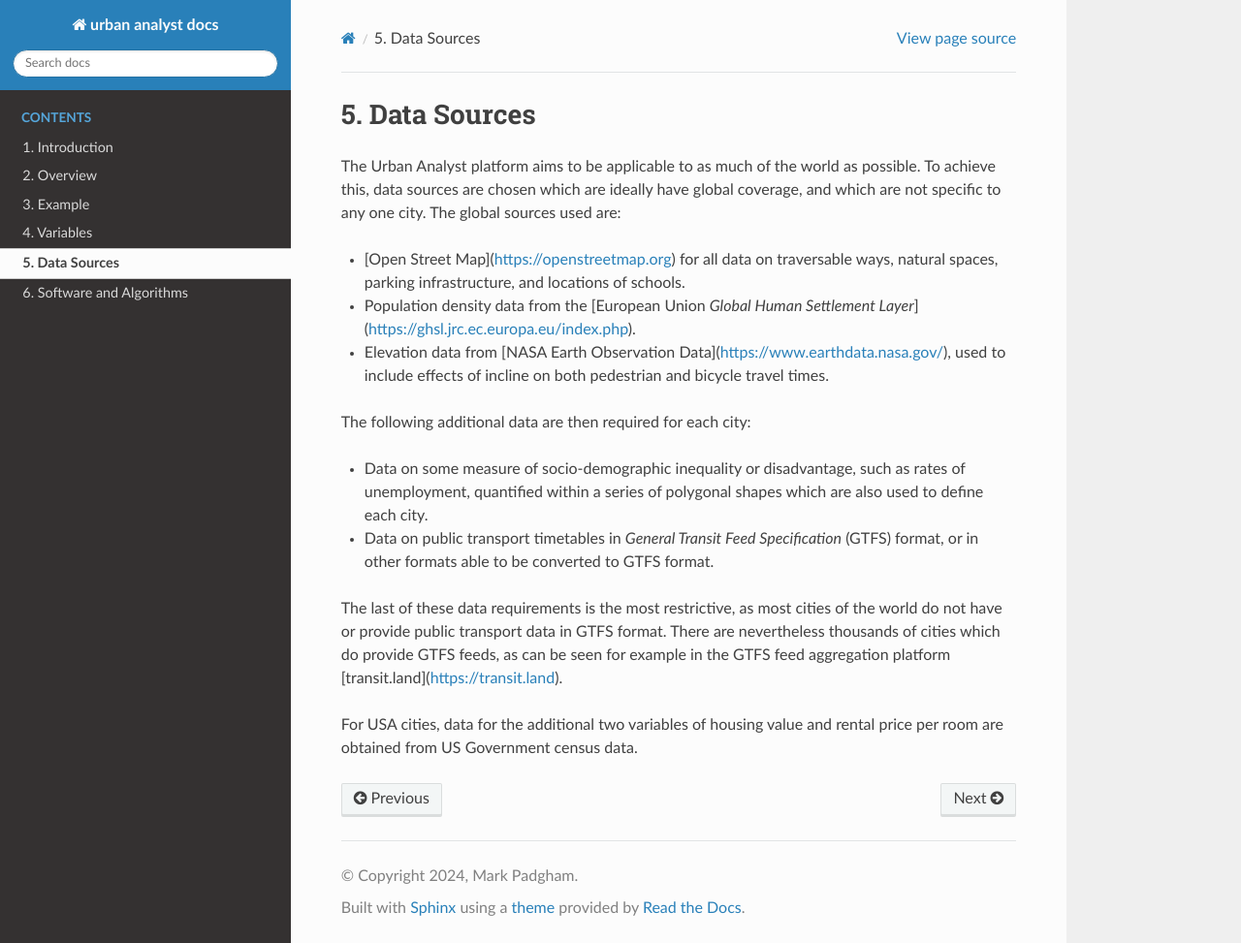
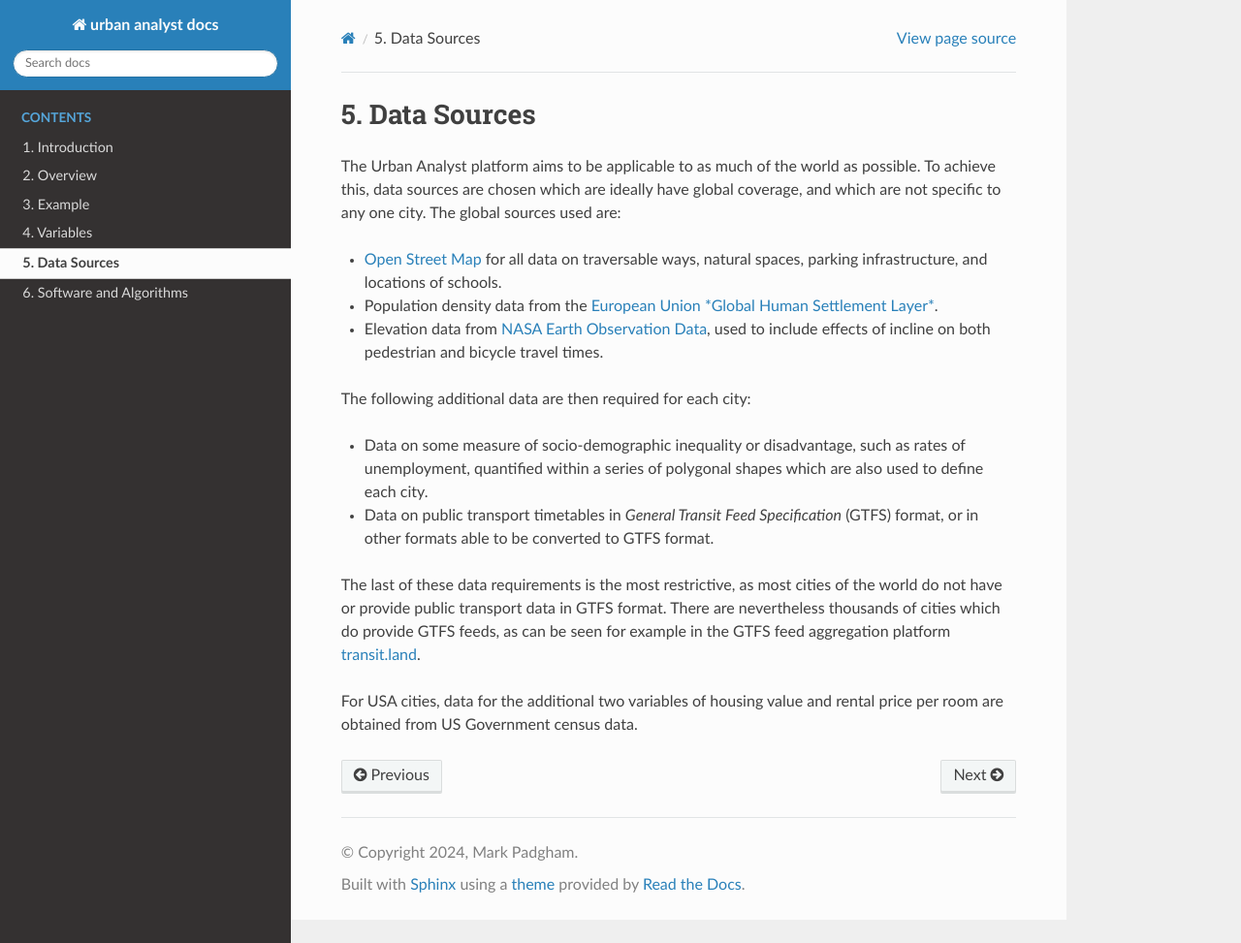
Before and after one commit to UrbanAnalyst/docs, a Sphinx documentation site: the page built from docs/data.rst, in a window 1280 px wide and 973 px high. Shown: the whole window at 97% size. Built offline with Sphinx 7.4.7 and the Read the Docs theme 2.0.0, drawn with Linux system fonts in a browser that asks for light colours.

Commit message:
rst all hrefs in data.rst for #5

```diff
--- a/docs/data.rst
+++ b/docs/data.rst
@@ -5,12 +5,12 @@ The Urban Analyst platform aims to be applicable to as much of the world as
 possible. To achieve this, data sources are chosen which are ideally have
 global coverage, and which are not specific to any one city. The global sources used are:
 
-- [Open Street Map](https://openstreetmap.org) for all data on traversable
+- `Open Street Map <https://openstreetmap.org>`_ for all data on traversable
   ways, natural spaces, parking infrastructure, and locations of schools.
-- Population density data from the [European Union *Global Human Settlement
-  Layer*](https://ghsl.jrc.ec.europa.eu/index.php).
-- Elevation data from [NASA Earth Observation
-  Data](https://www.earthdata.nasa.gov/), used to include effects of incline
+- Population density data from the `European Union *Global Human Settlement
+  Layer* <https://ghsl.jrc.ec.europa.eu/index.php>`_.
+- Elevation data from `NASA Earth Observation
+  Data <https://www.earthdata.nasa.gov/>`_, used to include effects of incline
   on both pedestrian and bicycle travel times.
 
 The following additional data are then required for each city:
@@ -25,7 +25,7 @@ The last of these data requirements is the most restrictive, as most cities of
 the world do not have or provide public transport data in GTFS format. There
 are nevertheless thousands of cities which do provide GTFS feeds, as can be
 seen for example in the GTFS feed aggregation platform
-[transit.land](https://transit.land).
+`transit.land <https://transit.land>`_.
 
 For USA cities, data for the additional two variables of housing value and
 rental price per room are obtained from US Government census data.
```
